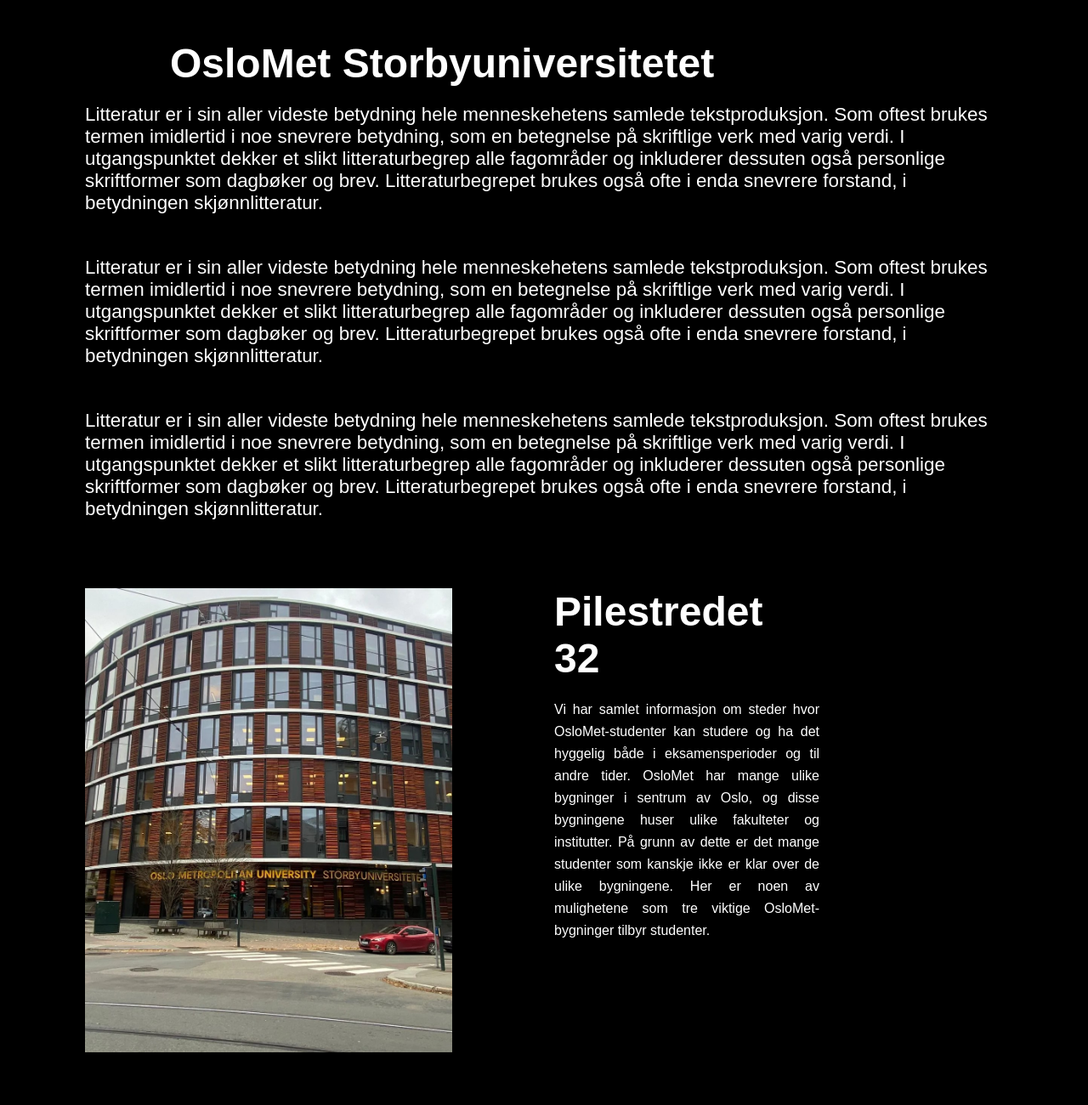
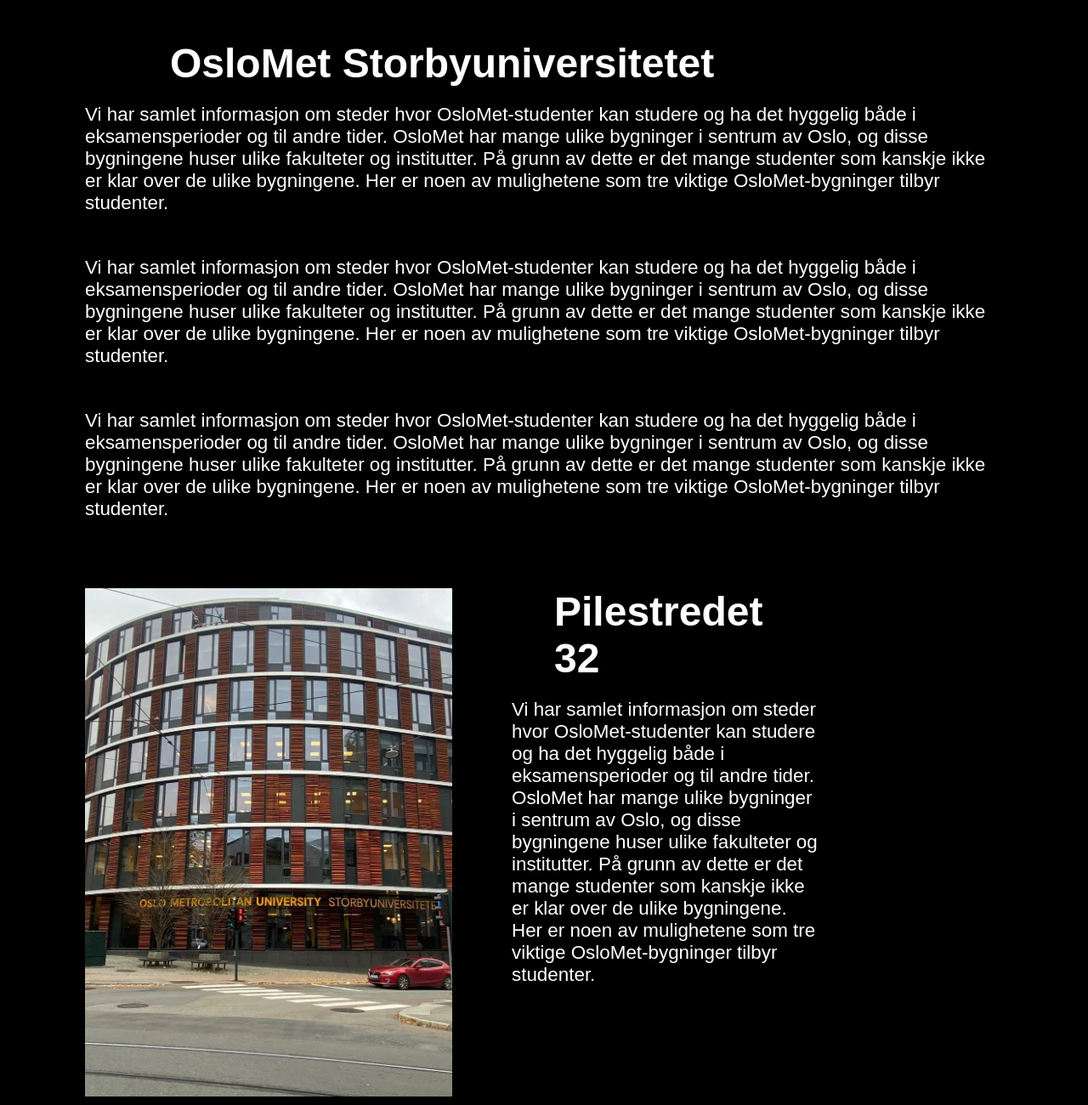
Before and after one commit to huseyindavut/DATA1200_Eksamen_Gruppe_26, a plain HTML site: page Html_Pages/index.html in a window 1280 px wide. Shown: the part 960-2260 px from the top of the page at 85% size. Drawn offline with Linux system fonts and the light colour scheme.

Commit message:
editetd all pages

```diff
--- a/CSS_Pages/mycss.css
+++ b/CSS_Pages/mycss.css
@@ -145,11 +145,11 @@ footer {
     padding-left: 20px;
 }
 .row .right .content p{
-    font-size: 16px;
+    font-size: 1.4em;
     line-height: 26px;
     padding-bottom: 15px;
-    text-align: justify;
-    margin-left: 100px;
+    text-align: left;
+    margin-left: 50px;
 
     padding-bottom: 15px;
 }
@@ -245,9 +245,10 @@ footer {
 }
 .menu-items a:hover,
 .menu-items a.active {
-    background: rgb(248, 52, 52);
-    border-radius: 30px;
-    margin:-5px -15px ;
+    background: rgb(255, 213, 5);
+    color: brown;
+    border-radius: 7px;
+    margin:-10px -10px ;
     padding: 5px 20px;
 
 }
--- a/Html_Pages/index.html
+++ b/Html_Pages/index.html
@@ -19,7 +19,7 @@
 
         <div class="menu-items">
 
-            <a href="#">OsloMet</a>
+
             <a href="../Html_Pages/Pilestredet_32.html">Pilestredet 32</a>
             <a href="./Pilestredet_35.html">Pilestredet 35</a>
             <a href="../Html_Pages/Pilestredet_46.html">Pilestredet 46</a>
@@ -30,9 +30,9 @@
     <section class = "sec1"></section>
     <section class = "sec2">
         <h2>OsloMet Storbyuniversitetet</h2>
-        <p>Litteratur er i sin aller videste betydning hele menneskehetens samlede tekstproduksjon. Som oftest brukes termen imidlertid i noe snevrere betydning, som en betegnelse på skriftlige verk med varig verdi. I utgangspunktet dekker et slikt litteraturbegrep alle fagområder og inkluderer dessuten også personlige skriftformer som dagbøker og brev. Litteraturbegrepet brukes også ofte i enda snevrere forstand, i betydningen skjønnlitteratur.</p>
-        <p>Litteratur er i sin aller videste betydning hele menneskehetens samlede tekstproduksjon. Som oftest brukes termen imidlertid i noe snevrere betydning, som en betegnelse på skriftlige verk med varig verdi. I utgangspunktet dekker et slikt litteraturbegrep alle fagområder og inkluderer dessuten også personlige skriftformer som dagbøker og brev. Litteraturbegrepet brukes også ofte i enda snevrere forstand, i betydningen skjønnlitteratur.</p>
-        <p>Litteratur er i sin aller videste betydning hele menneskehetens samlede tekstproduksjon. Som oftest brukes termen imidlertid i noe snevrere betydning, som en betegnelse på skriftlige verk med varig verdi. I utgangspunktet dekker et slikt litteraturbegrep alle fagområder og inkluderer dessuten også personlige skriftformer som dagbøker og brev. Litteraturbegrepet brukes også ofte i enda snevrere forstand, i betydningen skjønnlitteratur.</p>
+        <p>Vi har samlet informasjon om steder hvor OsloMet-studenter kan studere og ha det hyggelig både i eksamensperioder og til andre tider. OsloMet har mange ulike bygninger i sentrum av Oslo, og disse bygningene huser ulike fakulteter og institutter. På grunn av dette er det mange studenter som kanskje ikke er klar over de ulike bygningene. Her er noen av mulighetene som tre viktige OsloMet-bygninger tilbyr studenter.</p>
+        <p>Vi har samlet informasjon om steder hvor OsloMet-studenter kan studere og ha det hyggelig både i eksamensperioder og til andre tider. OsloMet har mange ulike bygninger i sentrum av Oslo, og disse bygningene huser ulike fakulteter og institutter. På grunn av dette er det mange studenter som kanskje ikke er klar over de ulike bygningene. Her er noen av mulighetene som tre viktige OsloMet-bygninger tilbyr studenter.</p>
+        <p>Vi har samlet informasjon om steder hvor OsloMet-studenter kan studere og ha det hyggelig både i eksamensperioder og til andre tider. OsloMet har mange ulike bygninger i sentrum av Oslo, og disse bygningene huser ulike fakulteter og institutter. På grunn av dette er det mange studenter som kanskje ikke er klar over de ulike bygningene. Her er noen av mulighetene som tre viktige OsloMet-bygninger tilbyr studenter.</p>
 
     <div class = "row">
         <div class = "left">
```
